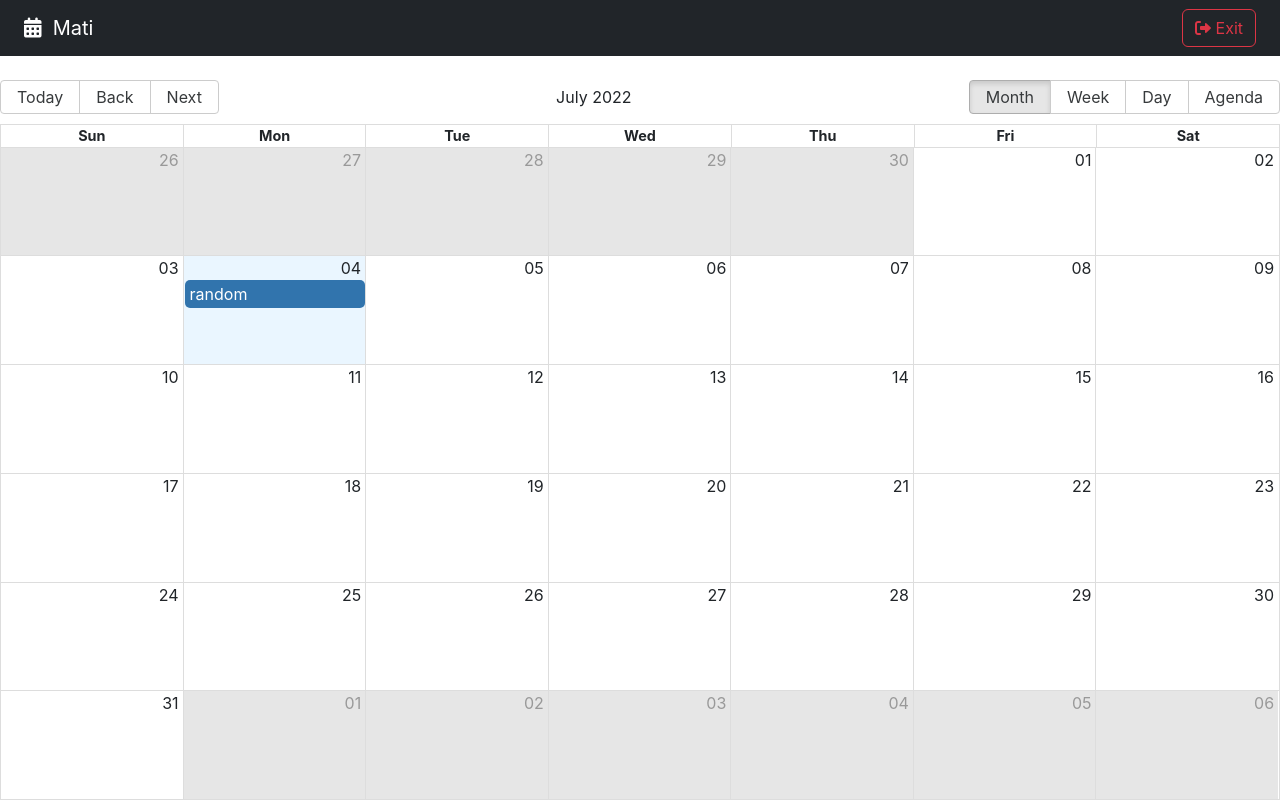
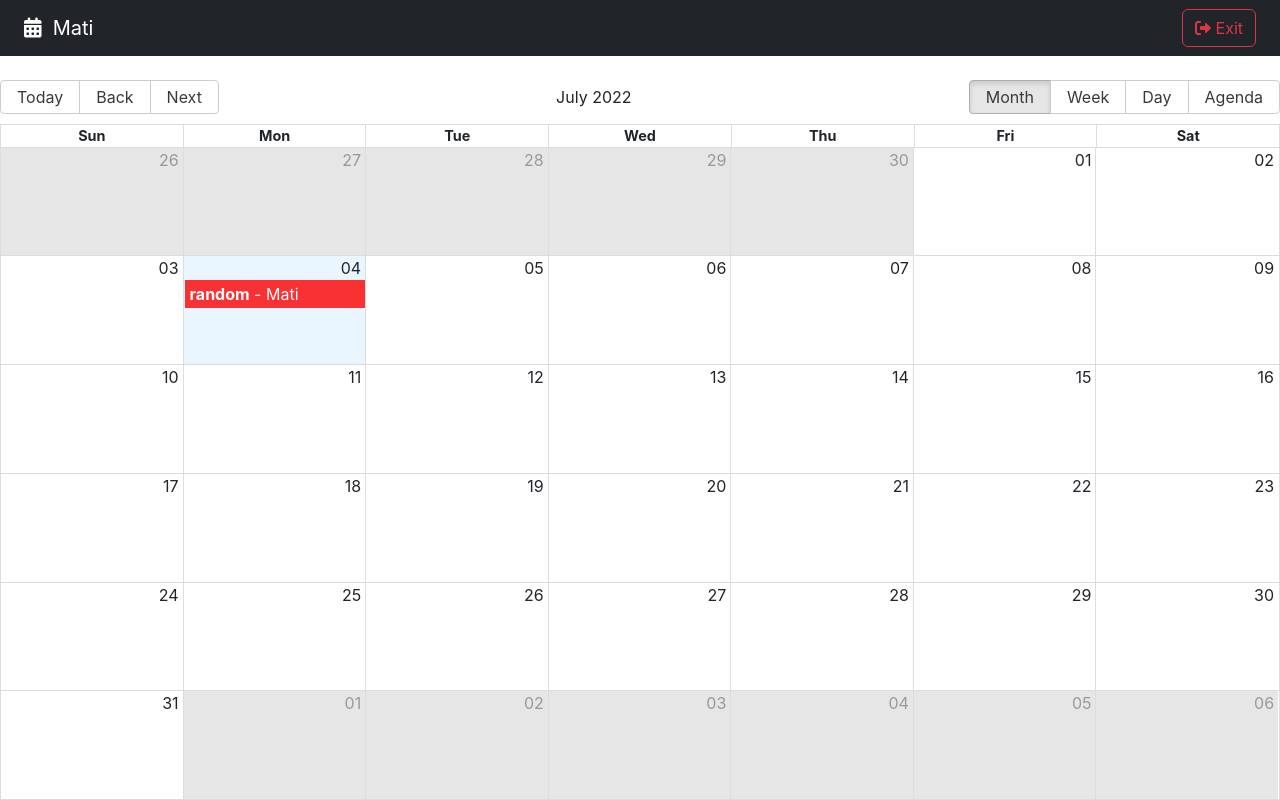
Before and after one commit to MatiLubary/calendarFront, a React (Vite) app: page / in a window 1280 px wide. Built offline with nearby package versions, Linux system fonts and the light colour scheme.

Commit message:
calendar events component starting with props

```diff
--- /dev/null
+++ b/src/calendar/components/CalendarEvent.jsx
@@ -0,0 +1,15 @@
+import React from 'react'
+
+export const CalendarEvent = ({event}) => {
+
+
+    const {title, user} = event;
+
+
+
+  return (
+    <>
+        <strong>{title}</strong> - {user.name}
+    </>
+  )
+}
--- a/src/calendar/index.js
+++ b/src/calendar/index.js
@@ -3,3 +3,4 @@
 export * from './pages/CalendaerPage';
 
 export * from './components/Navbar';
+export * from './components/CalendarEvent';
--- a/src/calendar/pages/CalendaerPage.jsx
+++ b/src/calendar/pages/CalendaerPage.jsx
@@ -1,22 +1,11 @@
 import React from 'react'
 import { Navbar } from '../components/Navbar'
-import { Calendar, dateFnsLocalizer } from 'react-big-calendar'
-import enUS from 'date-fns/locale/en-US'
-import { addHours, format, parse, startOfWeek, getDay } from 'date-fns/esm'
+import { Calendar } from 'react-big-calendar'
+import { addHours } from 'date-fns/esm'
 import 'react-big-calendar/lib/css/react-big-calendar.css';
+import { localizer } from '../../helpers'
+import { CalendarEvent } from '../components/CalendarEvent';
 
-const locales = {
-  'en-US': enUS,
-}
-
-
-const localizer = dateFnsLocalizer({
-  format,
-  parse,
-  startOfWeek,
-  getDay,
-  locales,
-})
 
 
 
@@ -35,6 +24,25 @@
 
 
 export const CalendaerPage = () => {
+
+  const eventStyleGetter = (event, start, end, isSelected) => {
+
+    const style = {
+      backgroundColor: 'red',
+      borderRadius: '0px',
+      opacity: 0.8,
+      color: '#fff'
+    }
+
+    return {
+      style
+    }
+
+
+  }
+
+
+
   return (
     <>
       <Navbar />
@@ -47,6 +55,10 @@
         startAccessor="start"
         endAccessor="end"
         style={{ height: 'calc(100vh - 80px)' }}
+        eventPropGetter = {eventStyleGetter}
+        components = {{
+          event: CalendarEvent
+        }}
     />
 
 
--- /dev/null
+++ b/src/helpers/calendarLocalizer.js
@@ -0,0 +1,18 @@
+import { format, parse, startOfWeek, getDay } from 'date-fns/esm'
+import enUS from 'date-fns/locale/en-US'
+import { dateFnsLocalizer } from 'react-big-calendar'
+
+
+
+const locales = {
+    'en-US': enUS,
+  }
+
+
+  export const localizer = dateFnsLocalizer({
+    format,
+    parse,
+    startOfWeek,
+    getDay,
+    locales,
+  })
--- /dev/null
+++ b/src/helpers/index.js
@@ -0,0 +1 @@
+export * from './calendarLocalizer'
```
